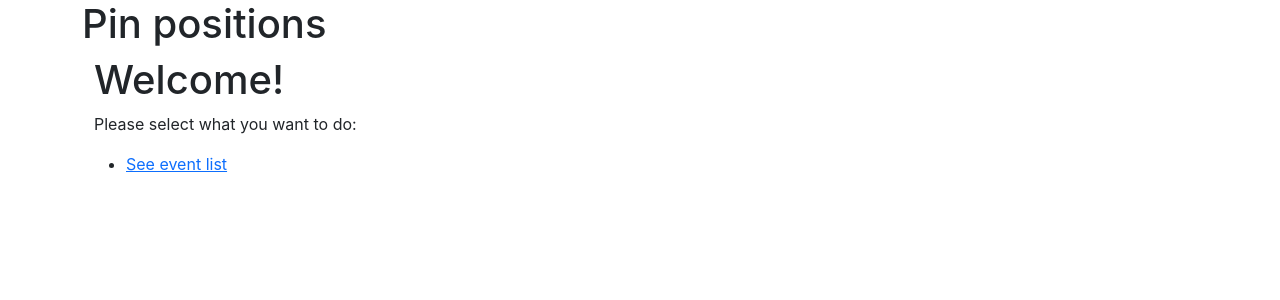
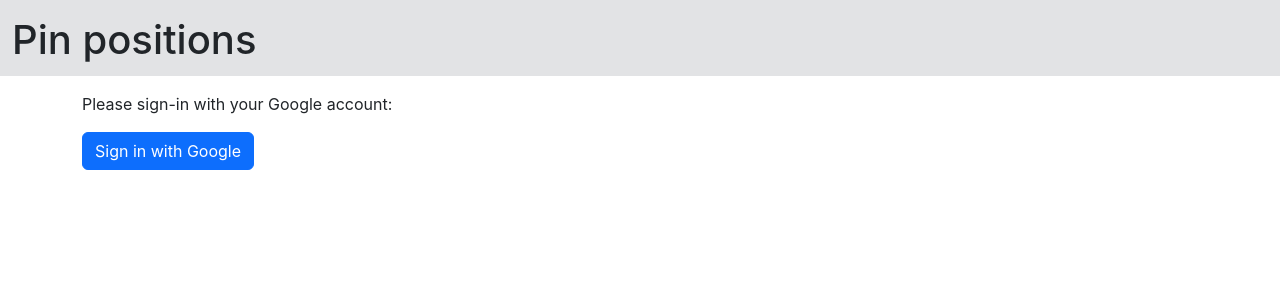
Before and after one commit to gcruchon/pin-positions, a React (Create React App) app: page / in a window 1280 px wide. Shown: the top 300 px of the page. Built offline with nearby package versions, Linux system fonts and the light colour scheme; no server answers; the HTML template or start-up script is replaced by a standard one.

Commit message:
feat: add authentication

```diff
--- a/src/App.js
+++ b/src/App.js
@@ -1,15 +1,21 @@
-import React from 'react';
+import React, { useEffect, useState, createContext } from 'react';
 import {
   createBrowserRouter,
   RouterProvider,
 } from "react-router-dom";
 import Container from 'react-bootstrap/Container';
+import { onAuthStateChanged } from "firebase/auth";
 
 import { Welcome } from './components/Welcome'
 import { Event } from './components/Event'
 import { EventList } from './components/EventList'
+import { EventDetails } from './components/EventDetails';
+import { SignIn } from './components/SignIn';
+import { Header } from './components/Header';
+
 import './App.css';
-import { EventDetails } from './components/EventDetails';
+
+import { auth } from './firebase';
 
 const router = createBrowserRouter([
   {
@@ -29,16 +35,35 @@ const router = createBrowserRouter([
     element: <EventDetails />,
   },
 ]);
+export const AppContext = createContext();
 
 const App = () => {
+
+  const [currentUser, setCurrentUser] = useState(null);
+
+  useEffect(() => {
+    onAuthStateChanged(auth, (user) => {
+      setCurrentUser(user);
+      if (user) {
+        console.log("user", user)
+      } else {
+        console.log("user is logged out")
+      }
+    });
+
+  }, [])
   return (
     <React.StrictMode>
-      <Container>
-        <h1>
-          Pin positions
-        </h1>
-        <RouterProvider router={router} />
-      </Container>
+      <AppContext.Provider value={currentUser}>
+        <Header />
+        <Container fluid>
+          {
+            currentUser
+              ? <RouterProvider router={router} />
+              : <SignIn />
+          }
+        </Container>
+      </AppContext.Provider>
     </React.StrictMode>
   );
 }
--- a/src/components/EventList.js
+++ b/src/components/EventList.js
@@ -1,18 +1,20 @@
-import { useEffect, useState } from 'react';
+import { useEffect, useState, useContext } from 'react';
 import { Link } from 'react-router-dom';
 
 import Container from 'react-bootstrap/Container';
 import { collection, where, query, onSnapshot, or } from 'firebase/firestore';
 import { db } from '../firebase';
 import { getLocalDateFromDb, dateOptions } from '../utils';
+import { AppContext } from '../App';
 
 export const EventList = () => {
-    const CONNECTED_EMAIL = "gilles.cruchon@gmail.com";
+    const currentUser = useContext(AppContext);
+
     const [events, setEvents] = useState([]);
 
     useEffect(() => {
         const eventsRef = collection(db, "events");
-        const q = query(eventsRef, or(where("owners", "array-contains", CONNECTED_EMAIL),where("editors", "array-contains", CONNECTED_EMAIL)));
+        const q = query(eventsRef, or(where("owners", "array-contains", currentUser.email),where("editors", "array-contains", currentUser.email)));
         const unsubscribe = onSnapshot(q, (querySnapshot) => {
             let events = {};
             querySnapshot.forEach((doc) => {
@@ -22,10 +24,10 @@ export const EventList = () => {
             console.log("events", events);
         });
         return () => unsubscribe();
-    }, []);
+    }, [currentUser.email]);
 
     return (
-        <Container>
+        <Container fluid>
             <h1>Event list</h1>
             <p>Please select an event below:</p>
             <div class="list-group">
--- /dev/null
+++ b/src/components/Header.css
@@ -0,0 +1,3 @@
+.Header {
+  background-color: var(--bs-secondary-bg-subtle);
+}
--- /dev/null
+++ b/src/components/Header.js
@@ -0,0 +1,39 @@
+import { useContext } from 'react';
+import { signOut } from "firebase/auth";
+import Button from 'react-bootstrap/Button';
+import Container from 'react-bootstrap/Container';
+
+import { AppContext } from '../App';
+
+import { auth } from '../firebase';
+import './Header.css';
+
+export const Header = () => {
+    const currentUser = useContext(AppContext);
+
+    const signOutFromApp = () => {
+        signOut(auth).then(() => {
+            // Sign-out successful.
+        }).catch((error) => {
+            // An error happened.
+        });
+    }
+
+    return (
+        <Container fluid className="Header d-flex pt-3 pb-1 mb-3">
+            <h1>
+                Pin positions
+            </h1>
+
+            {
+                currentUser
+                    ? (
+                        <div className="ms-auto text-end">
+                            <span className="pe-3">{currentUser.displayName}</span>
+                            <Button onClick={signOutFromApp} size="sm" variant="outline-primary">Sign out</Button>
+                        </div>)
+                    : ""
+            }
+        </Container>
+    );
+}
--- /dev/null
+++ b/src/components/SignIn.js
@@ -0,0 +1,22 @@
+import Container from 'react-bootstrap/Container';
+import Button from 'react-bootstrap/Button';
+import { signInWithPopup } from "firebase/auth";
+
+import { provider, auth } from '../firebase';
+
+export const SignIn = () => {
+    const signIn = () => {
+        signInWithPopup(auth, provider)
+            .then(() => {
+            }).catch((error) => {
+                // Handle Errors here.
+                console.log(error);
+            });
+    }
+    return (
+        <Container>
+            <p>Please sign-in with your Google account:</p>
+            <Button onClick={signIn}>Sign in with Google</Button>
+        </Container>
+    );
+}
--- a/src/components/Welcome.js
+++ b/src/components/Welcome.js
@@ -2,8 +2,8 @@ import Container from 'react-bootstrap/Container';
 export const Welcome = () => {
 
     return (
-        <Container>
-            <h1>Welcome!</h1>
+        <Container fluid>
+            <h2>Welcome!</h2>
             <p>Please select what you want to do:</p>
             <ul>
                 <li>
--- a/src/firebase.js
+++ b/src/firebase.js
@@ -10,5 +10,4 @@ const app = initializeApp(firebaseConfig);
 export const db = getFirestore(app);
 
 export const auth = getAuth(app);
-export const user = auth.currentUser;
 export const provider = new GoogleAuthProvider();
```
